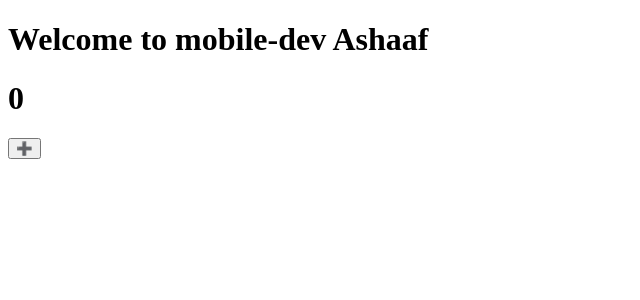
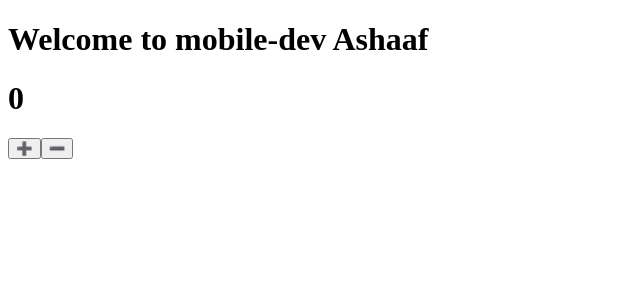
Before and after one commit to ashaafkhan/mobile-dev, a React (Vite) app in the folder react-refresher/: page / in a window 1280 px wide. Shown: the top 300 px of the page, without its empty margins (0-640 px from the left). Built offline with nearby package versions, Linux system fonts and the light colour scheme.

Commit message:
added negative counter too

```diff
--- a/react-refresher/src/App.jsx
+++ b/react-refresher/src/App.jsx
@@ -9,6 +9,8 @@ const [count, setCount] = useState(0)
         <div>
            <h1>{count}</h1>
            <button onClick = {()=>setCount(count+1)}>➕</button>
+            <button onClick = {()=>setCount(count-1)}>➖</button>
+
         </div>
     )
 }
```
